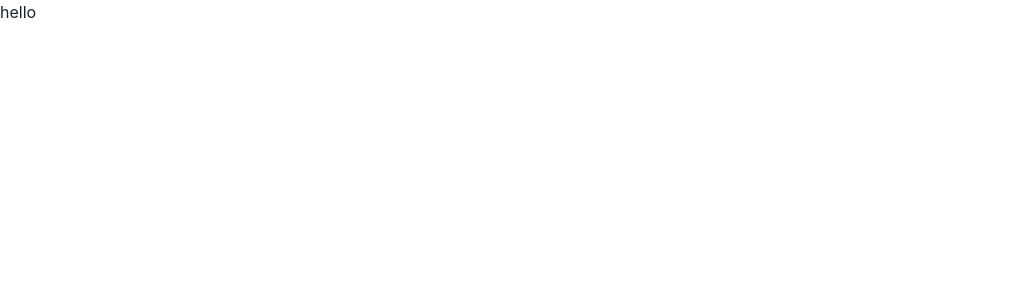
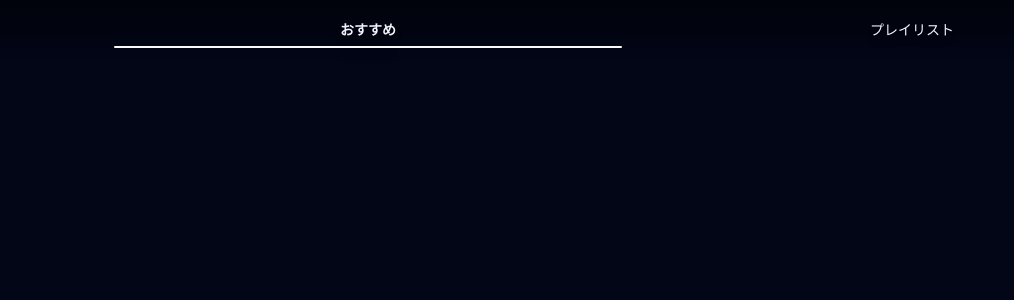
Before and after one commit to tomoyaf/hackathon_ai_crypto, a Next.js app: page / in a window 1280 px wide. Shown: the top 300 px of the page, without its empty margins (0-1014 px from the left). Built offline with nearby package versions, Linux system fonts and the light colour scheme.

Commit message:
create header

```diff
--- /dev/null
+++ b/src/components/header.tsx
@@ -0,0 +1,35 @@
+import Link from "next/link";
+import React from "react";
+
+export type HeaderProps = {};
+
+export const Header: React.FC<HeaderProps> = () => {
+  return (
+    <nav
+      className="fixed top-0 w-screen z-30"
+      style={{
+        background: `linear-gradient(180deg, rgba(0, 0, 0, 0.5) 0%, rgba(0, 0, 0, 0.25) 60%, rgba(0, 0, 0, 0.0) 100%)`,
+      }}
+    >
+      <ol className="flex justify-around items-center w-[85%] m-auto">
+        <li className="flex-1 flex h-[60px] justify-center items-center relative">
+          <Link
+            href="/"
+            className="flex text-sm h-[48px] w-full justify-center items-center flex-col gap-[2px] drop-shadow-xl font-bold"
+          >
+            おすすめ
+          </Link>
+          <div className="w-[calc(100%-36px)] h-[2px] bg-slate-50 absolute bottom-3 rounded-full" />
+        </li>
+        <li className="flex-1 flex h-[60px] justify-center items-center">
+          <Link
+            href="/"
+            className="flex text-sm h-[48px] w-full justify-center items-center flex-col gap-[2px] drop-shadow-xl"
+          >
+            プレイリスト
+          </Link>
+        </li>
+      </ol>
+    </nav>
+  );
+};
--- /dev/null
+++ b/src/components/index.ts
@@ -0,0 +1 @@
+export * from "./header";
--- a/src/pages/_app.tsx
+++ b/src/pages/_app.tsx
@@ -1,6 +1,7 @@
 import { ChakraProvider } from "@chakra-ui/react";
 import { ReactNode } from "react";
 import { AppContext, AppInitialProps, AppLayoutProps } from "next/app";
+import "../app/globals.css";
 
 function App({
   Component,
--- a/src/pages/index.tsx
+++ b/src/pages/index.tsx
@@ -1,3 +1,16 @@
+import { Box } from "@chakra-ui/react";
+import { Header } from "@/components";
+
 export default function IndexPage() {
-  return <div>hello</div>;
+  return (
+    <Box
+      bg="rgb(2 6 23 / 1)"
+      h="100vh"
+      color="rgb(241 245 249 / 1)"
+      pos="relative"
+      overflowY="scroll"
+    >
+      <Header />
+    </Box>
+  );
 }
```
